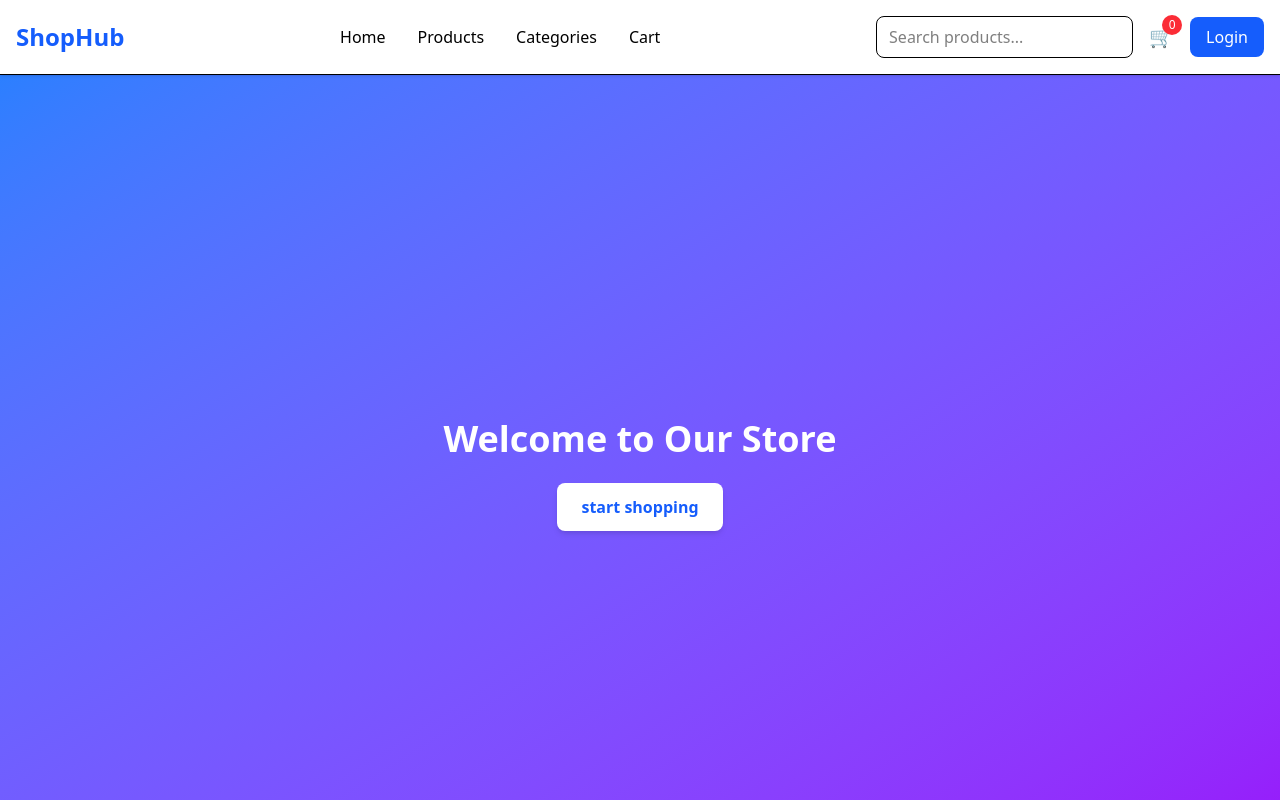
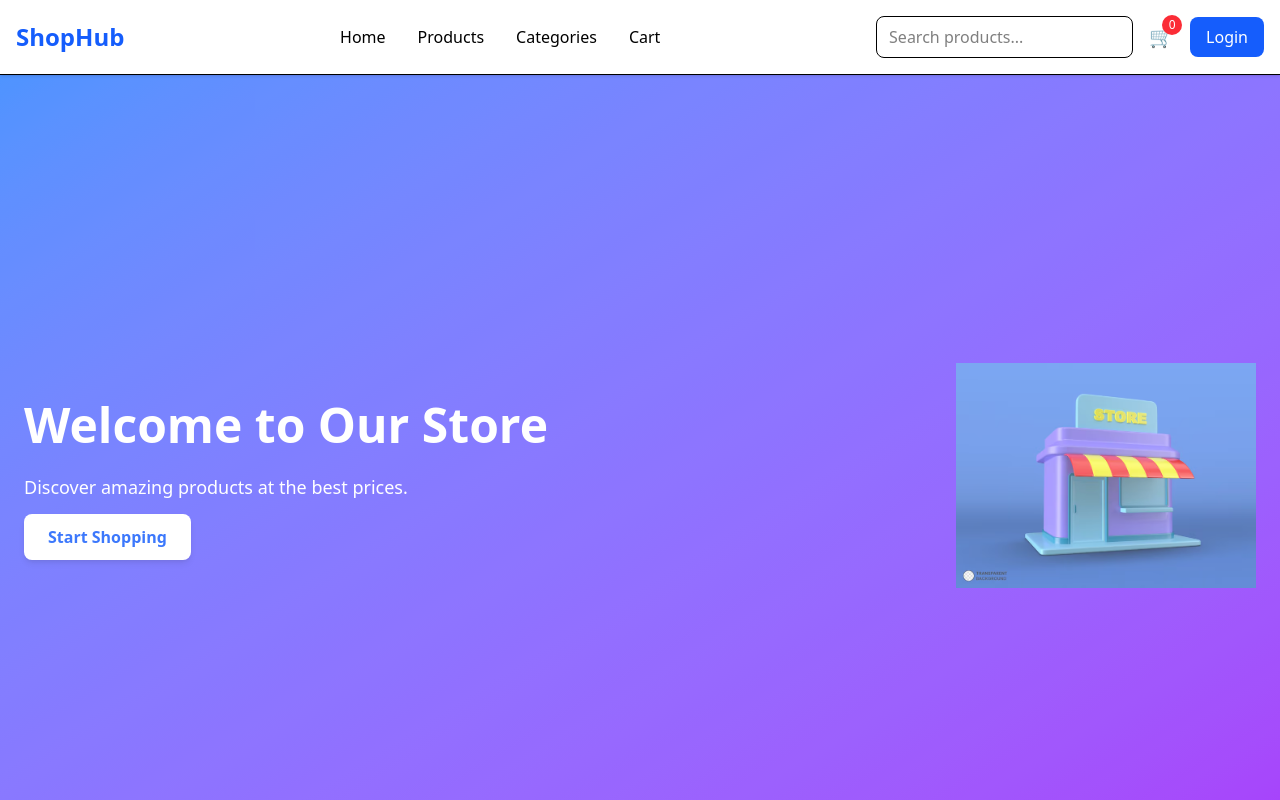
Before and after one commit to gazianoyarhossain8-bit/next-app, a Next.js app: page / in a window 1280 px wide. Shown: the top 800 px of the page. Built offline with nearby package versions, Linux system fonts and the light colour scheme.

Commit message:
modified:   src/app/page.js

```diff
--- a/src/app/page.js
+++ b/src/app/page.js
@@ -1,19 +1,41 @@
 import Link from "next/link";
+import Image from "next/image";
 
 export default function Home() {
   return (
-    <div className="bg-gradient-to-br from-blue-500 to-purple-600
-     min-h-screen flex flex-col items-center justify-center">
-      <h1 className="text-4xl font-bold text-white mb-6">
-        Welcome to Our Store
-      </h1>
+    <div className="bg-gradient-to-br from-blue-500 to-purple-600 min-h-screen flex items-center justify-center animate-pulse">
+      <div className="container mx-auto px-6 flex flex-col md:flex-row items-center justify-between">
 
+        {/* Left Side */}
+        <div className="text-center md:text-left">
+          <h1 className="text-5xl font-bold text-white mb-6">
+            Welcome to Our Store
+          </h1>
 
-      <Link href="/products" className="px-6 py-3
-       bg-white text-blue-600 font-semibold rounded-lg shadow-md
-        hover:bg-green-500 text-blue-600 transition duration-300">
-        start shopping
-      </Link>
+          <p className="text-white text-lg mb-6">
+            Discover amazing products at the best prices.
+          </p>
+
+          <Link
+            href="/products"
+            className="px-6 py-3 bg-white text-blue-600 font-semibold rounded-lg shadow-md hover:bg-green-500 hover:text-white transition"
+          >
+            Start Shopping
+          </Link>
+        </div>
+
+        {/* Right Side Image */}
+        <div className="mt-10 md:mt-0">
+          <Image
+            src="/hero.png"
+            alt="Shopping"
+            width={300}
+            height={300}
+            className="animate-none"
+          />
+        </div>
+
+      </div>
     </div>
   );
 }
```
Also changed, not shown: public/hero.png (added).
